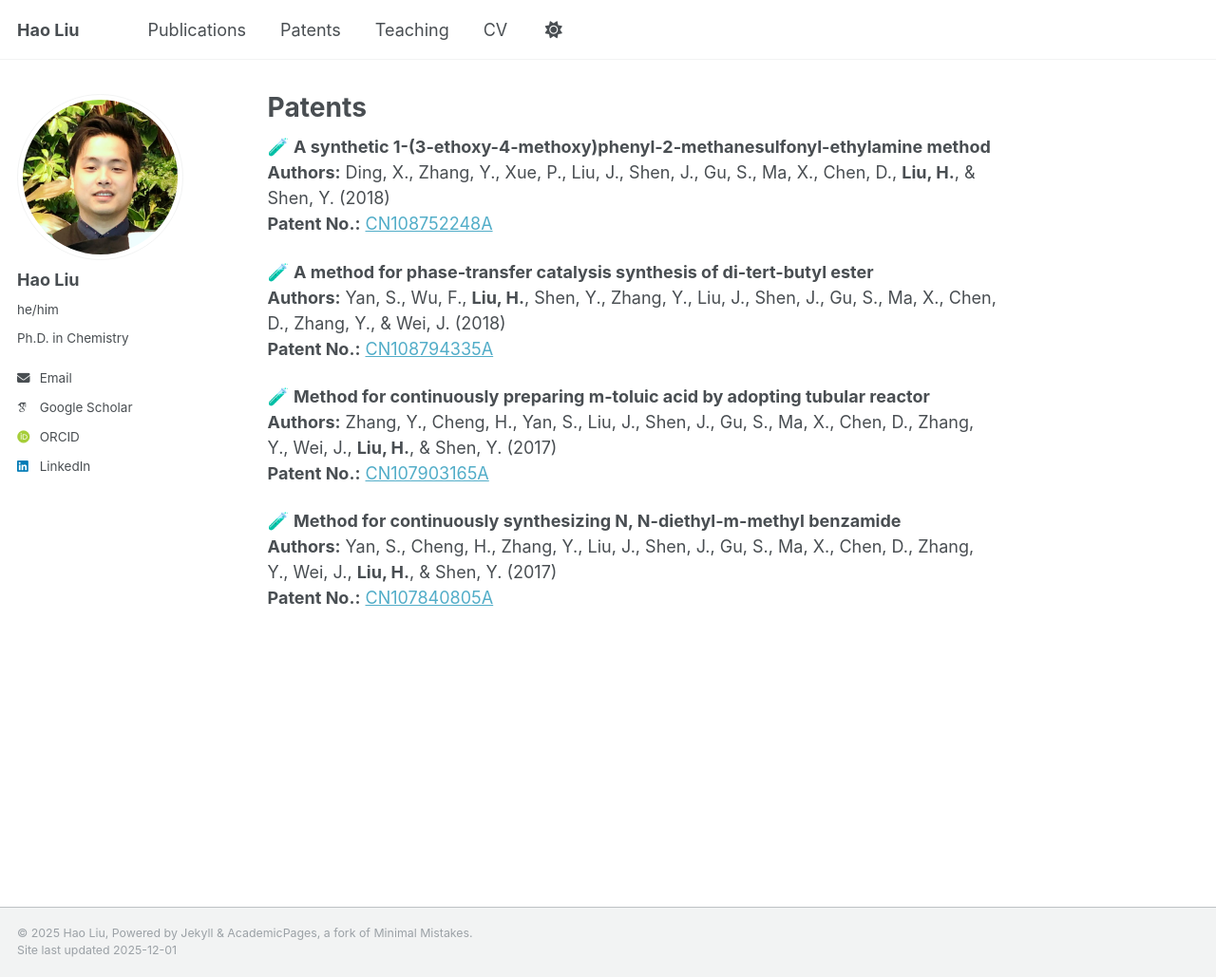
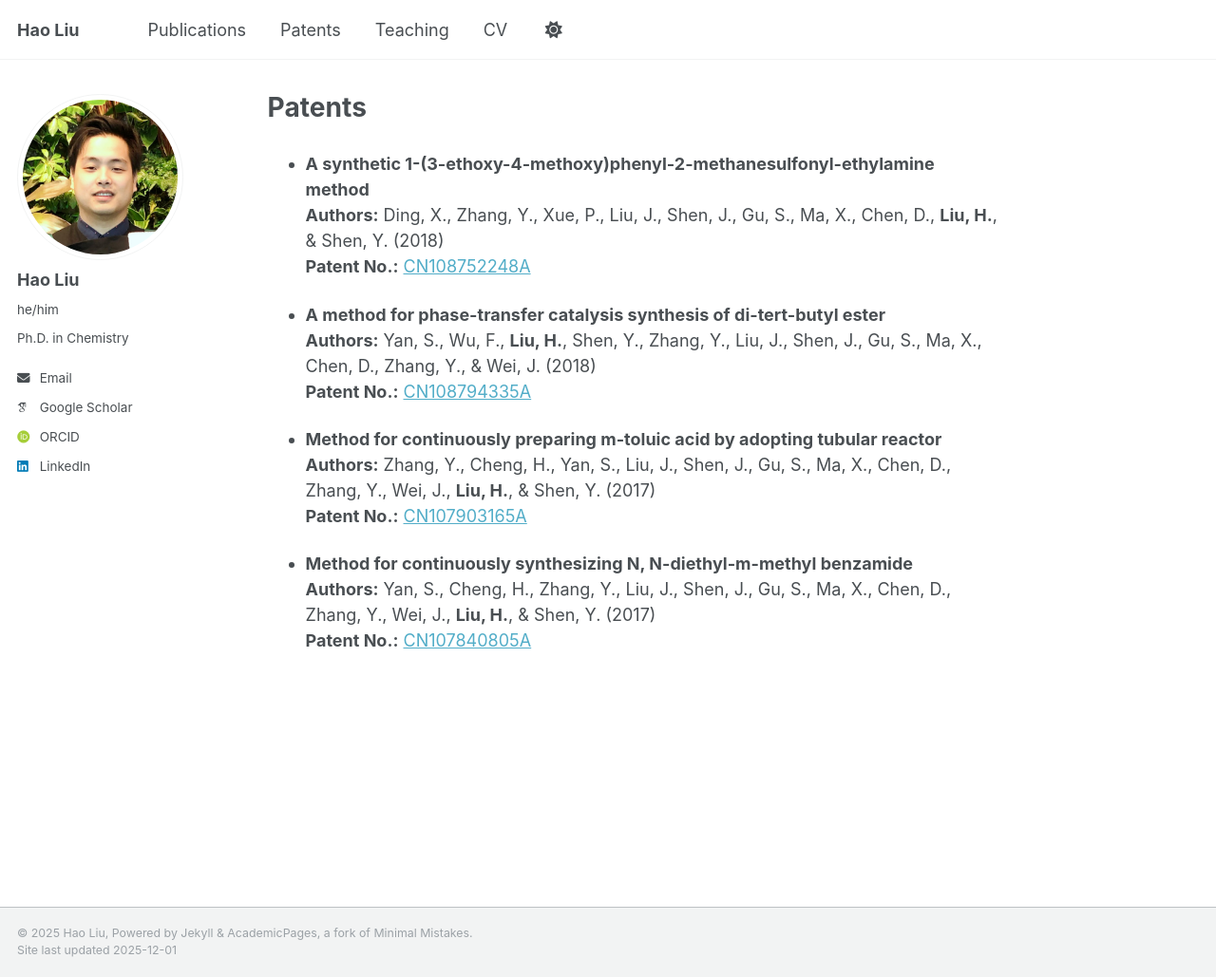
Before and after one commit to HaoLiuScholar/HaoLiuScholar.github.io, a Jekyll site: the page built from _pages/markdown.md, in a window 1280 px wide and 1029 px high. Shown: the whole window at 95% size. Built offline with Jekyll 4.4.1, drawn with Linux system fonts in a browser that asks for light colours; some web fonts are replaced; a script that is not in the unit is left out.

```diff
--- a/_pages/markdown.md
+++ b/_pages/markdown.md
@@ -7,18 +7,18 @@ redirect_from:
   - /markdown.html
 ---
 
-🧪 **A synthetic 1-(3-ethoxy-4-methoxy)phenyl-2-methanesulfonyl-ethylamine method**
+- **A synthetic 1-(3-ethoxy-4-methoxy)phenyl-2-methanesulfonyl-ethylamine method**
   **Authors:** Ding, X., Zhang, Y., Xue, P., Liu, J., Shen, J., Gu, S., Ma, X., Chen, D., **Liu, H.**, & Shen, Y. (2018)
   **Patent No.:** [CN108752248A](https://patents.google.com/patent/CN108752248A/en)
 
-🧪 **A method for phase-transfer catalysis synthesis of di-tert-butyl ester**
+- **A method for phase-transfer catalysis synthesis of di-tert-butyl ester**
   **Authors:** Yan, S., Wu, F., **Liu, H.**, Shen, Y., Zhang, Y., Liu, J., Shen, J., Gu, S., Ma, X., Chen, D., Zhang, Y., & Wei, J. (2018)
   **Patent No.:** [CN108794335A](https://patents.google.com/patent/CN108794335A/en)
 
-🧪 **Method for continuously preparing m-toluic acid by adopting tubular reactor**
+- **Method for continuously preparing m-toluic acid by adopting tubular reactor**
   **Authors:** Zhang, Y., Cheng, H., Yan, S., Liu, J., Shen, J., Gu, S., Ma, X., Chen, D., Zhang, Y., Wei, J., **Liu, H.**, & Shen, Y. (2017)
   **Patent No.:** [CN107903165A](https://patents.google.com/patent/CN107903165A/en)
 
-🧪 **Method for continuously synthesizing N, N-diethyl-m-methyl benzamide**
+- **Method for continuously synthesizing N, N-diethyl-m-methyl benzamide**
   **Authors:** Yan, S., Cheng, H., Zhang, Y., Liu, J., Shen, J., Gu, S., Ma, X., Chen, D., Zhang, Y., Wei, J., **Liu, H.**, & Shen, Y. (2017)
   **Patent No.:** [CN107840805A](https://patents.google.com/patent/CN107840805A/en)
```
